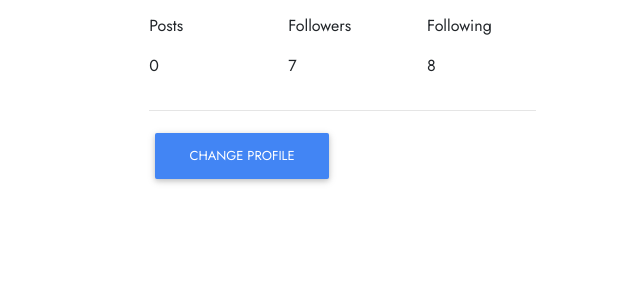
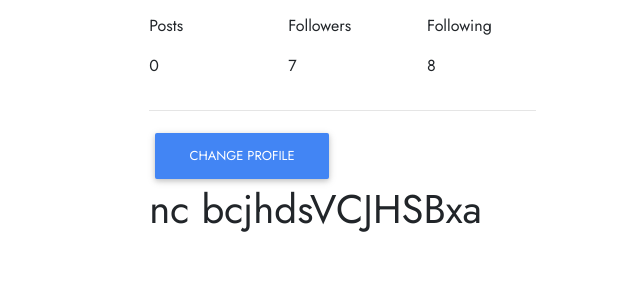
Before and after one commit to kahiga2244/PhotoMoto, a Django app: page /profile/ in a window 1280 px wide. Shown: the part 223-523 px from the top of the page, without its empty margins (74-714 px from the left). Run offline with Django 3.2, Linux system fonts and the light colour scheme; the visitor is signed in with stand-in values (Sample User, id 1); some libraries are stand-ins or nearby versions; some web fonts are replaced.

```diff
--- a/Instagram/templates/profile.html
+++ b/Instagram/templates/profile.html
@@ -31,7 +31,7 @@
             <a href="{%url 'update_profile'%}">
                 <button class="btn btn-primary">Change Profile</button>
             </a>
-
+<h1>nc bcjhdsVCJHSBxa</h1>
         </div>
     </div>
 </div>
```
